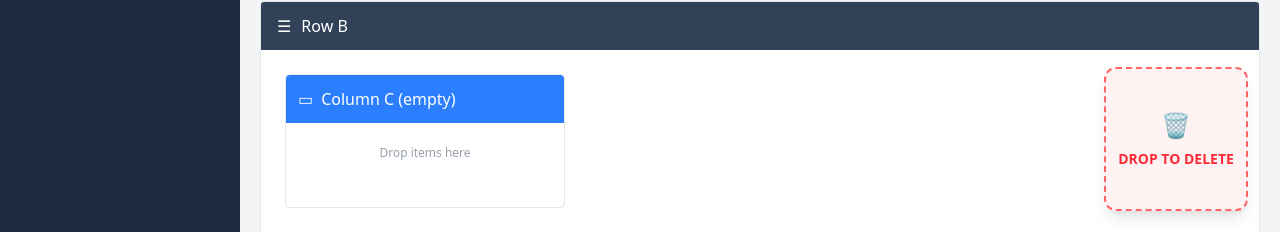
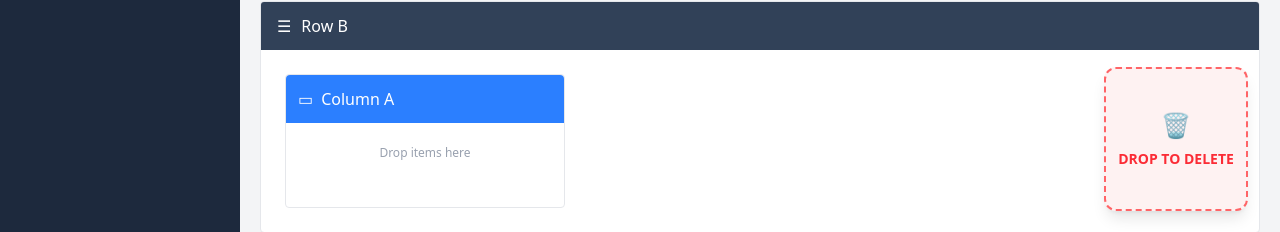
Before and after one commit to jubayer17/react-grid-layout, a React (Vite) app: page / in a window 1280 px wide. Shown: the part 557-789 px from the top of the page. Built offline with nearby package versions, Linux system fonts and the light colour scheme.

Commit message:
Rename 'Column C (empty)' to 'Column A' for consistency in initial data structure

```diff
--- a/src/data/initialData.ts
+++ b/src/data/initialData.ts
@@ -19,7 +19,7 @@ export const initialData: InitialData = {
         },
         'column-3': {
             id: 'column-3',
-            title: 'Column C (empty)',
+            title: 'Column A',
             itemIds: [],
         },
     },
```
